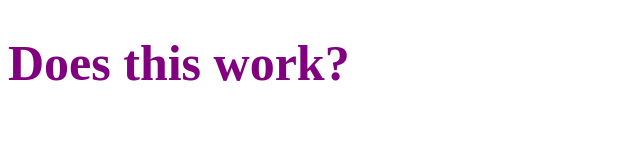
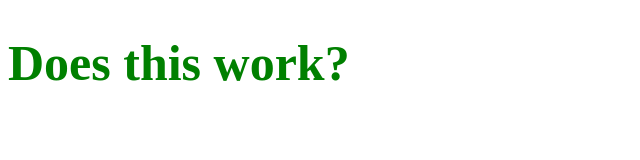
Before and after one commit to kellysjohnson/kellysjohnson.github.io, a plain HTML site: page index.html in a window 1280 px wide. Shown: the whole page, without its empty margins (0-640 px from the left). Drawn offline with Linux system fonts and the light colour scheme.

Commit message:
Update stylesheet.css

```diff
--- a/stylesheet.css
+++ b/stylesheet.css
@@ -1,2 +1,2 @@
 * {font-size: 50px;
-color:purple;}
+color:green;}
```
